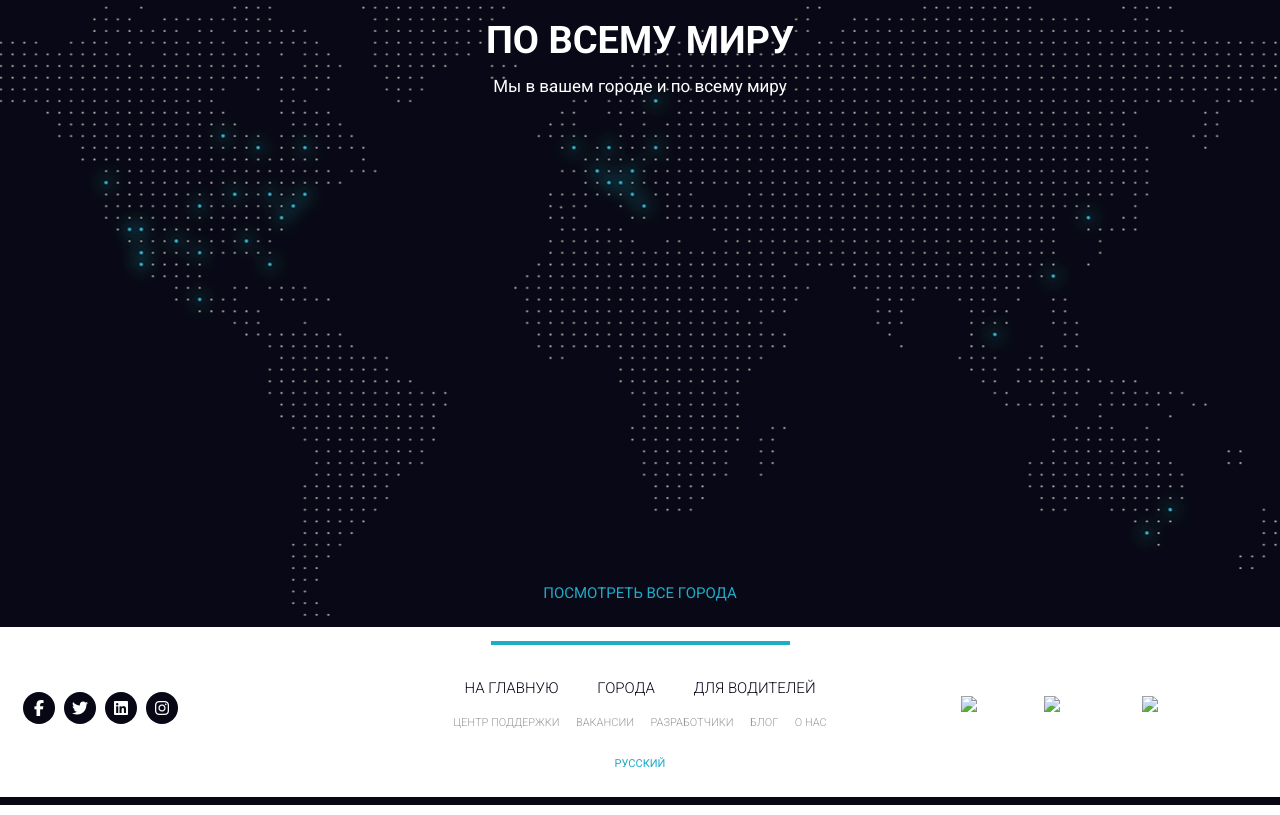
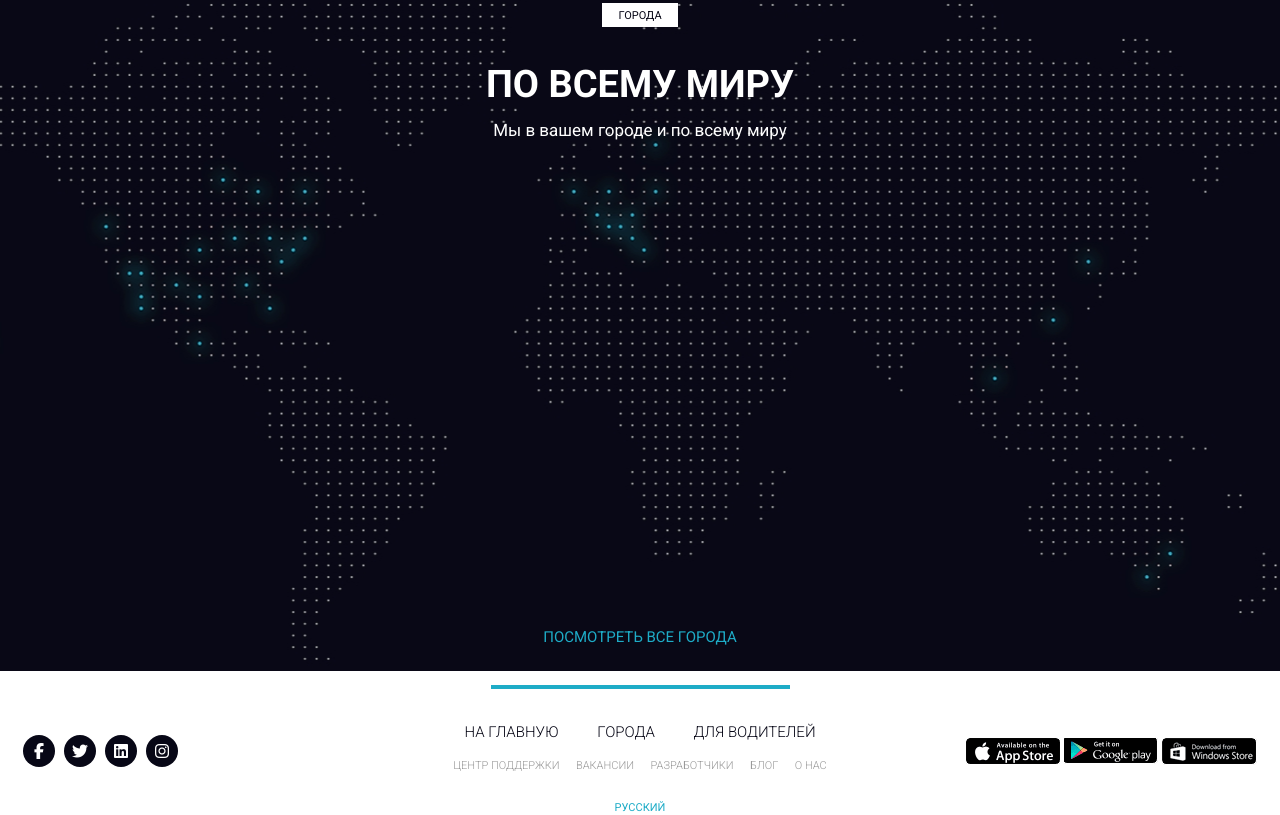
Before and after one commit to Slyline-oss/Slyline-oss.github.io, a plain HTML site: page index.html in a window 1280 px wide. Shown: the part 4679-5494 px from the top of the page. Drawn offline with nearby package versions, Linux system fonts and the light colour scheme.

Commit message:
Update index.html

```diff
--- a/index.html
+++ b/index.html
@@ -255,7 +255,7 @@
             <div class="label label_2">Возможности</div>
             <div class="title title_2">Выбор - отличная штука!</div>
             <div class="subtitle subtitle_2">Закажите автомобиль, который подходит вам по стилю и бюджету</div>
-            <img src="../src/img/choice/car_choice.png" alt="car_uber" class="choice_img">
+            <img src="../img/choice/car_choice.png" alt="car_uber" class="choice_img">
             <div class="choice_small">Машины на каждый день.
                 Лучше, быстрее и дешевле, чем такси</div>
         </div>
@@ -357,9 +357,9 @@
             </div>
             <div>
                 <div class="stores">
-                    <a href=""><img src="../src/icons/footer/app_store.png" alt="appstore"></a>
-                    <a href=""><img src="../src/icons/footer/google_play.png" alt="googleplay"></a>
-                    <a href=""><img src="../src/icons/footer/microsoft_store.png" alt="windowsstore"></a>
+                    <a href=""><img src="../icons/footer/app_store.png" alt="appstore"></a>
+                    <a href=""><img src="../icons/footer/google_play.png" alt="googleplay"></a>
+                    <a href=""><img src="../icons/footer/microsoft_store.png" alt="windowsstore"></a>
                 </div>
             </div>
         </div>
```
